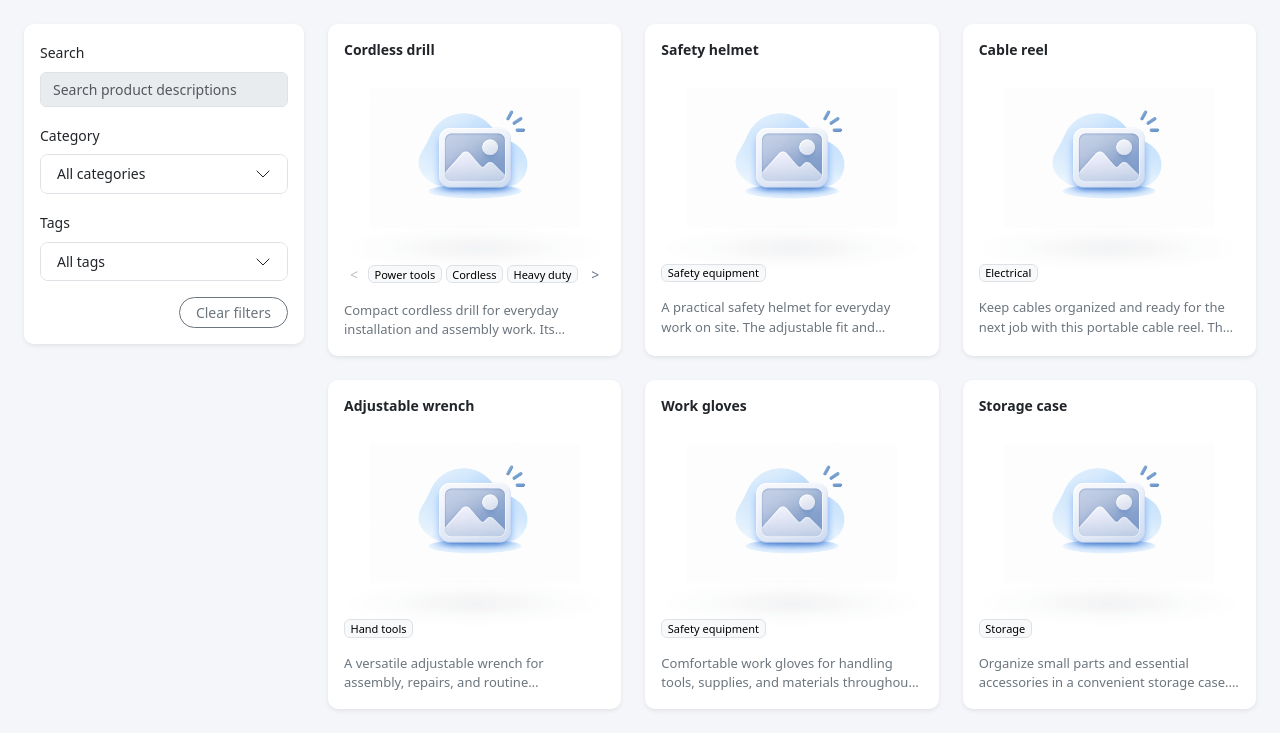
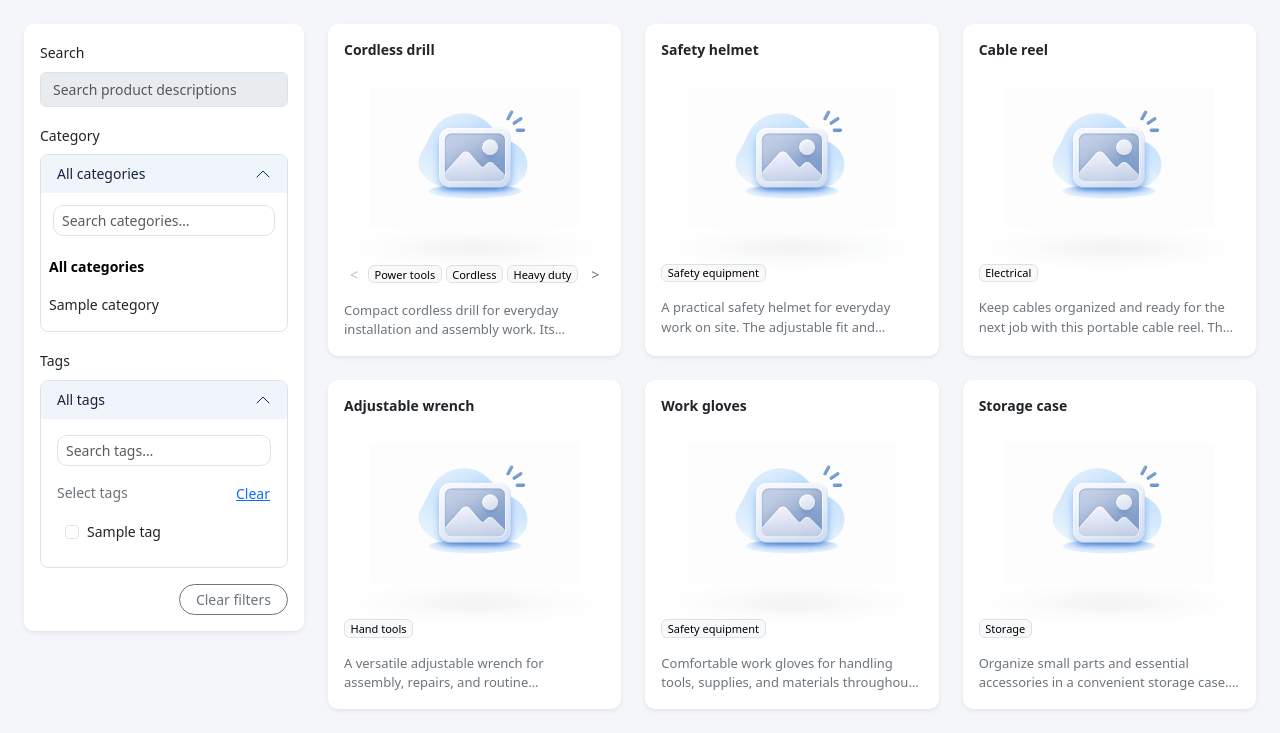
Before and after one commit to masoudimp/DJango, a Django app: page / in a window 1280 px wide. Shown: the part 85-818 px from the top of the page. Run offline with Django 5.2, Linux system fonts and the light colour scheme; tables that the repository leaves empty hold one stand-in row (values such as "Sample post"); some libraries are stand-ins or nearby versions.

Commit message:
dynamic dashboard left panel

```diff
--- a/products/static/products/dashboard.js
+++ b/products/static/products/dashboard.js
@@ -234,7 +234,7 @@ categorySearch.addEventListener("input", () => {
         }
     });
     if (!query) categoryExpansionBeforeSearch = null;
-    getElement("category-no-results").hidden = !query || matches.length > 0;
+    getElement("category-no-results").hidden = matches.length > 0;
 });
 
 });
--- a/products/templates/products/dashboard.html
+++ b/products/templates/products/dashboard.html
@@ -12,11 +12,11 @@
             <div class="col-12"><label for="search" class="form-label">Search</label><input disabled id="search" class="form-control" type="search" placeholder="Search product descriptions"></div>
             <div class="col-12">
                 <label for="category" class="form-label">Category</label>
-                {% include "products/includes/category_picker.html" with prefix="" %}
+                {% include "products/includes/category_picker.html" with prefix="" expanded=True %}
             </div>
             <div class="col-12">
                 <label for="tags" class="form-label">Tags</label>
-                {% include "products/includes/tags_picker.html" with prefix="" %}
+                {% include "products/includes/tags_picker.html" with prefix="" expanded=True %}
             </div>
             <div class="col-12 d-flex justify-content-end">
                 <button type="button" id="clear-filters" class="btn btn-outline-secondary btn-sm rounded-pill px-3">Clear filters</button>
--- a/products/templates/products/includes/category_picker.html
+++ b/products/templates/products/includes/category_picker.html
@@ -1,12 +1,12 @@
 <div data-picker="category" data-prefix="{{ prefix }}" class="{% if as_dropdown %}dropdown{% else %}accordion border rounded-3 overflow-hidden{% endif %}">
-                    <button id="{{ prefix }}category" type="button" class="{% if as_dropdown %}form-select text-start{% else %}accordion-button collapsed px-3 py-2{% endif %}" {% if as_dropdown %}data-bs-toggle="dropdown" data-bs-auto-close="outside"{% else %}data-bs-toggle="collapse" data-bs-target="#{{ prefix }}category-panel"{% endif %} aria-expanded="false" aria-controls="{{ prefix }}category-panel">
+                    <button id="{{ prefix }}category" type="button" class="{% if as_dropdown %}form-select text-start{% else %}accordion-button {% if not expanded %}collapsed {% endif %}px-3 py-2{% endif %}" {% if as_dropdown %}data-bs-toggle="dropdown" data-bs-auto-close="outside"{% else %}data-bs-toggle="collapse" data-bs-target="#{{ prefix }}category-panel"{% endif %} aria-expanded="{% if expanded %}true{% else %}false{% endif %}" aria-controls="{{ prefix }}category-panel">
                         <span id="{{ prefix }}category-summary">{{ category_placeholder|default:"All categories" }}</span>
                     </button>
                     <input type="hidden" name="{{ field_name|default:'category' }}" id="{{ prefix }}category-value" value="{{ selected_parent|default_if_none:'' }}">
-                    <div id="{{ prefix }}category-panel" class="{% if as_dropdown %}dropdown-menu tag-menu w-100{% else %}collapse{% endif %}" aria-labelledby="{{ prefix }}category">
+                    <div id="{{ prefix }}category-panel" class="{% if as_dropdown %}dropdown-menu tag-menu w-100{% else %}collapse{% if expanded %} show{% endif %}{% endif %}" aria-labelledby="{{ prefix }}category">
                     <ul class="category-menu list-unstyled p-2 mb-0">
                         <li class="p-1 mb-2"><input id="{{ prefix }}category-search" type="search" class="form-control form-control-sm" placeholder="Search categories…" aria-label="Search categories" autocomplete="off"></li>
-                        <li id="{{ prefix }}category-no-results" class="small text-secondary px-2 py-2" role="status" hidden>No categories found.</li>
+                        <li id="{{ prefix }}category-no-results" class="small text-secondary px-2 py-2" role="status" {% if categories %}hidden{% endif %}>No categories found.</li>
                         <li><button type="button" class="dropdown-item active" data-category="" aria-current="true">{{ category_placeholder|default:"All categories" }}</button></li>
                         {% include "products/includes/category_options.html" with nodes=categories %}
                     </ul>
--- a/products/templates/products/includes/tags_picker.html
+++ b/products/templates/products/includes/tags_picker.html
@@ -1,8 +1,8 @@
 <div data-picker="tags" data-prefix="{{ prefix }}" class="{% if as_dropdown %}dropdown{% else %}accordion border rounded-3 overflow-hidden{% endif %}">
-                    <button id="{{ prefix }}tags" type="button" class="{% if as_dropdown %}form-select text-start{% else %}accordion-button collapsed px-3 py-2{% endif %}" {% if as_dropdown %}data-bs-toggle="dropdown" data-bs-auto-close="outside"{% else %}data-bs-toggle="collapse" data-bs-target="#{{ prefix }}tags-panel"{% endif %} aria-expanded="false" aria-controls="{{ prefix }}tags-panel">
+                    <button id="{{ prefix }}tags" type="button" class="{% if as_dropdown %}form-select text-start{% else %}accordion-button {% if not expanded %}collapsed {% endif %}px-3 py-2{% endif %}" {% if as_dropdown %}data-bs-toggle="dropdown" data-bs-auto-close="outside"{% else %}data-bs-toggle="collapse" data-bs-target="#{{ prefix }}tags-panel"{% endif %} aria-expanded="{% if expanded %}true{% else %}false{% endif %}" aria-controls="{{ prefix }}tags-panel">
                         <span id="{{ prefix }}tags-summary">{{ tags_placeholder|default:"All tags" }}</span>
                     </button>
-                    <div id="{{ prefix }}tags-panel" class="{% if as_dropdown %}dropdown-menu tag-menu w-100{% else %}collapse{% endif %}" aria-labelledby="{{ prefix }}tags">
+                    <div id="{{ prefix }}tags-panel" class="{% if as_dropdown %}dropdown-menu tag-menu w-100{% else %}collapse{% if expanded %} show{% endif %}{% endif %}" aria-labelledby="{{ prefix }}tags">
                     <div class="p-3">
                         <input id="{{ prefix }}tag-search" type="search" class="form-control form-control-sm mb-3" placeholder="Search tags…" aria-label="Search tags" autocomplete="off">
                         <div class="d-flex align-items-center justify-content-between mb-2">
@@ -17,7 +17,7 @@
                             </label>
                             {% endfor %}
                         </div>
-                        <p id="{{ prefix }}tag-no-results" class="small text-secondary mb-0" role="status" hidden>No tags found.</p>
+                        <p id="{{ prefix }}tag-no-results" class="small text-secondary mb-0" role="status" {% if demo_tags %}hidden{% endif %}>No tags found.</p>
                     </div>
                     </div>
                 </div>
```
